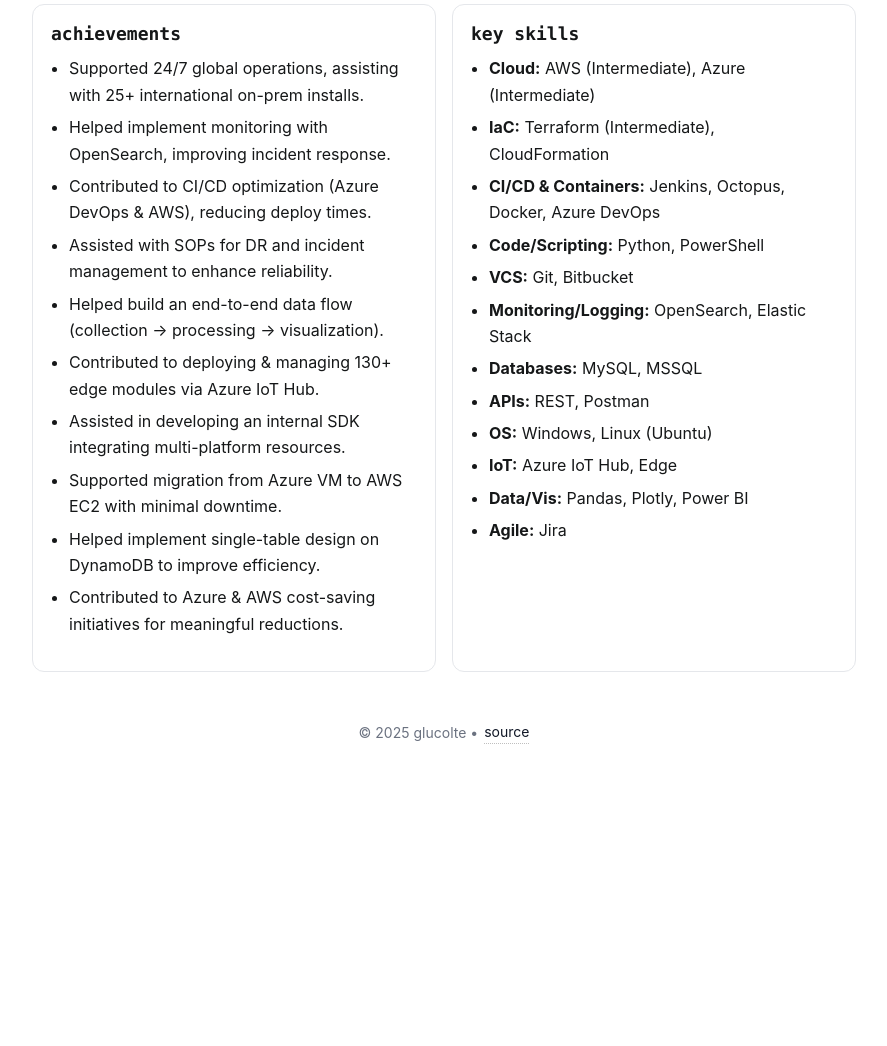
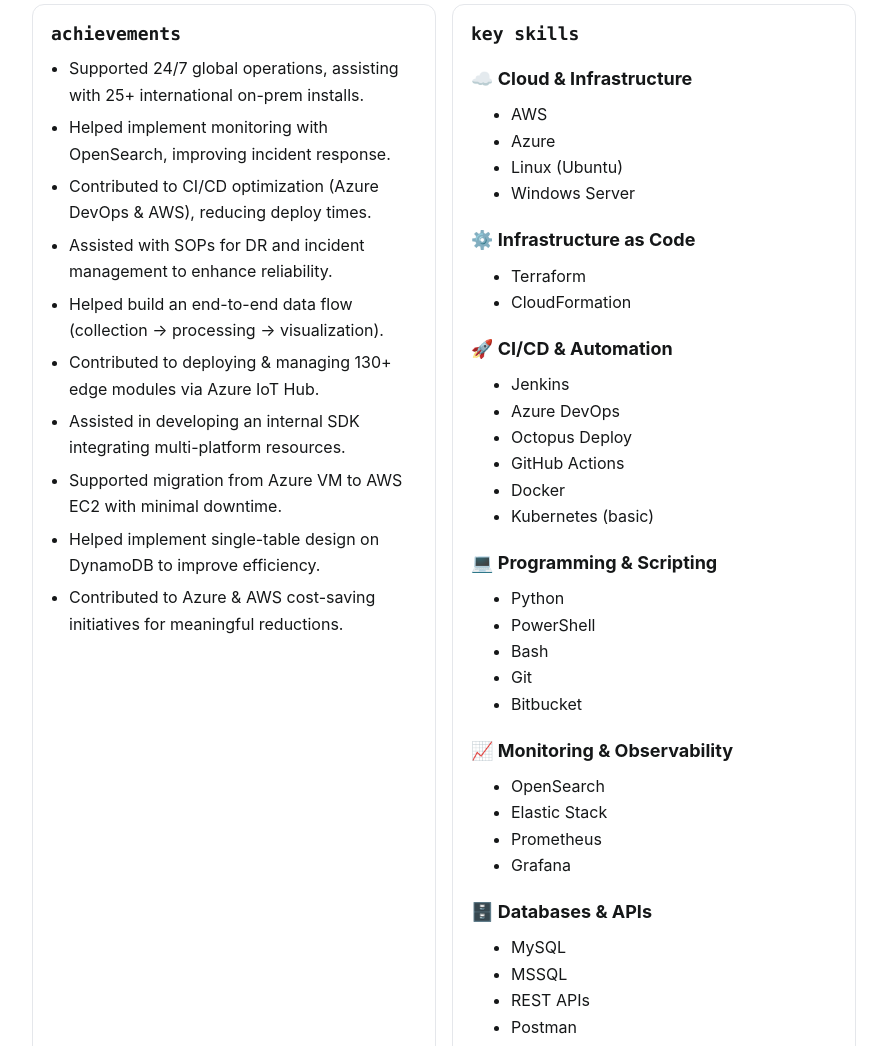
Before and after one commit to gLuColte/glucolte.github.io, a Jekyll site: the page built from index.md, in a window 1280 px wide and 1400 px high. Shown: the part 354-1400 px from the top of the window, without its empty margins (196-1083 px from the left). Built offline with Jekyll 4.4.1, drawn with Linux system fonts in a browser that asks for light colours; some of the changed text lies outside the part shown.

Commit message:
Update Key Skills

```diff
--- a/index.md
+++ b/index.md
@@ -41,21 +41,76 @@
     </ul>
   </section>
 
-  <section class="section">
-    <h2>key skills</h2>
-    <ul class="list">
-      <li><strong>Cloud:</strong> AWS (Intermediate), Azure (Intermediate)</li>
-      <li><strong>IaC:</strong> Terraform (Intermediate), CloudFormation</li>
-      <li><strong>CI/CD &amp; Containers:</strong> Jenkins, Octopus, Docker, Azure DevOps</li>
-      <li><strong>Code/Scripting:</strong> Python, PowerShell</li>
-      <li><strong>VCS:</strong> Git, Bitbucket</li>
-      <li><strong>Monitoring/Logging:</strong> OpenSearch, Elastic Stack</li>
-      <li><strong>Databases:</strong> MySQL, MSSQL</li>
-      <li><strong>APIs:</strong> REST, Postman</li>
-      <li><strong>OS:</strong> Windows, Linux (Ubuntu)</li>
-      <li><strong>IoT:</strong> Azure IoT Hub, Edge</li>
-      <li><strong>Data/Vis:</strong> Pandas, Plotly, Power BI</li>
-      <li><strong>Agile:</strong> Jira</li>
+<section class="section">
+  <h2>key skills</h2>
+  <div class="skill-group">
+    <h3>☁️ Cloud & Infrastructure</h3>
+    <ul class="skills">
+      <li>AWS</li>
+      <li>Azure</li>
+      <li>Linux (Ubuntu)</li>
+      <li>Windows Server</li>
     </ul>
-  </section>
+  </div>
+
+  <div class="skill-group">
+    <h3>⚙️ Infrastructure as Code</h3>
+    <ul class="skills">
+      <li>Terraform</li>
+      <li>CloudFormation</li>
+    </ul>
+  </div>
+
+  <div class="skill-group">
+    <h3>🚀 CI/CD & Automation</h3>
+    <ul class="skills">
+      <li>Jenkins</li>
+      <li>Azure DevOps</li>
+      <li>Octopus Deploy</li>
+      <li>GitHub Actions</li>
+      <li>Docker</li>
+      <li>Kubernetes (basic)</li>
+    </ul>
+  </div>
+
+  <div class="skill-group">
+    <h3>💻 Programming & Scripting</h3>
+    <ul class="skills">
+      <li>Python</li>
+      <li>PowerShell</li>
+      <li>Bash</li>
+      <li>Git</li>
+      <li>Bitbucket</li>
+    </ul>
+  </div>
+
+  <div class="skill-group">
+    <h3>📈 Monitoring & Observability</h3>
+    <ul class="skills">
+      <li>OpenSearch</li>
+      <li>Elastic Stack</li>
+      <li>Prometheus</li>
+      <li>Grafana</li>
+    </ul>
+  </div>
+
+  <div class="skill-group">
+    <h3>🗄️ Databases & APIs</h3>
+    <ul class="skills">
+      <li>MySQL</li>
+      <li>MSSQL</li>
+      <li>REST APIs</li>
+      <li>Postman</li>
+    </ul>
+  </div>
+
+  <div class="skill-group">
+    <h3>🔗 Other</h3>
+    <ul class="skills">
+      <li>Azure IoT Hub</li>
+      <li>Edge Computing</li>
+      <li>Agile/Scrum</li>
+    </ul>
+  </div>
+</section>
 </div>
```
